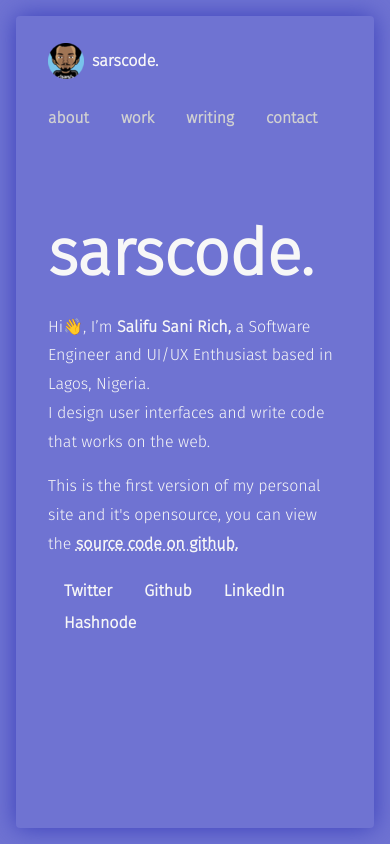
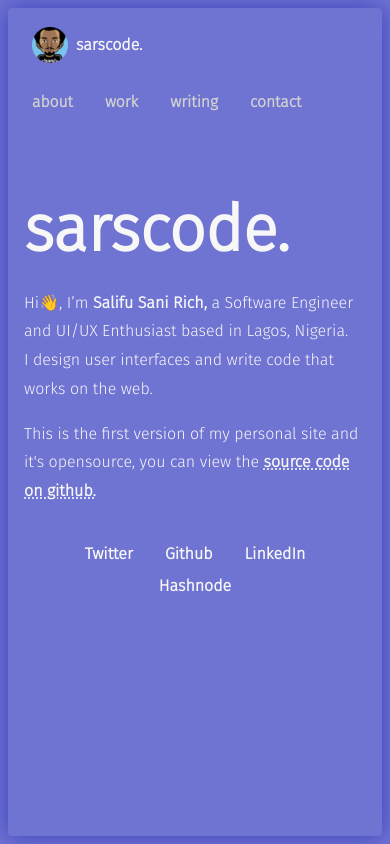
Before and after one commit to sarscode/sarscode.github.io, a React (Create React App) app: page / in a window 390 px wide. Built offline with nearby package versions, Linux system fonts and the light colour scheme.

Commit message:
fix(mobile): adjust spacing on mobile screen

```diff
--- a/src/styles/_base.scss
+++ b/src/styles/_base.scss
@@ -3,6 +3,9 @@ html {
   height: 100vh;
   width: 100vw;
   padding: 1rem;
+  @include mobile($breakpoint-sm) {
+    padding: 0.5rem;
+  }
 }
 
 * {
@@ -52,6 +55,9 @@ p {
 main {
   padding: 1rem;
   margin: 2rem auto;
+  @include mobile($breakpoint-sm) {
+    padding: 0.5rem;
+  }
 }
 
 input {
@@ -83,12 +89,18 @@ hr {
 
 ::-webkit-scrollbar {
   width: 4px;
+  @include mobile($breakpoint-sm) {
+    width: 2px;
+  }
 }
 
 ::-webkit-scrollbar-track {
   border-radius: 4px;
   background: lighten($purple, 10%);
   width: 4px;
+  @include mobile($breakpoint-sm) {
+    width: 2px;
+  }
 }
 
 ::-webkit-scrollbar-thumb {
@@ -96,6 +108,5 @@ hr {
   border-radius: 4px;
   &:hover {
     background: $white;
-    width: 10px;
   }
 }
--- a/src/styles/_components.scss
+++ b/src/styles/_components.scss
@@ -55,6 +55,10 @@
   display: flex;
   flex-wrap: wrap;
   padding-left: 0;
+  margin-top: 2rem;
+  @include mobile($breakpoint-sm) {
+    justify-content: center;
+  }
   &__link {
     text-decoration: none;
     padding: 0.7rem 1rem;
@@ -73,4 +77,7 @@
   // Styling scrollbars for moz
   scrollbar-color: darken($white, 10%) lighten($purple, 10%);
   scrollbar-width: thin;
+  @include mobile($breakpoint-sm) {
+    padding: 0.5rem;
+  }
 }
--- a/src/styles/_layout.scss
+++ b/src/styles/_layout.scss
@@ -14,6 +14,9 @@
   max-width: 900px;
   border-radius: 4px;
   box-shadow: 0 0 10px darken($purple, 15%);
+  @include mobile($breakpoint-sm) {
+    padding: 1rem;
+  }
   &__title {
     color: darken($purple, 50%);
   }
--- a/src/styles/_utils.scss
+++ b/src/styles/_utils.scss
@@ -28,3 +28,12 @@
     outline: none;
   }
 }
+
+// ----------------------------------------
+// mixins
+// ----------------------------------------
+@mixin mobile($breakpoint) {
+  @media only screen and (max-width: $breakpoint) {
+    @content;
+  }
+}
--- a/src/styles/_variables.scss
+++ b/src/styles/_variables.scss
@@ -10,8 +10,8 @@ $white: #f7f7f7;
 // ---------------------------------------
 // Typography
 // ---------------------------------------
-$base-font-family: 'Fira Sans', -apple-system, BlinkMacSystemFont, 'Segoe UI',
-  'Roboto', 'Oxygen', 'Ubuntu', 'Cantarell', 'Droid Sans', 'Helvetica Neue',
+$base-font-family: "Fira Sans", -apple-system, BlinkMacSystemFont, "Segoe UI",
+  "Roboto", "Oxygen", "Ubuntu", "Cantarell", "Droid Sans", "Helvetica Neue",
   sans-serif;
 
 // ---------------------------------------
@@ -20,5 +20,6 @@ $base-font-family: 'Fira Sans', -apple-system, BlinkMacSystemFont, 'Segoe UI',
 $border-radius: 4px;
 
 // ---------------------------------------
-// Components
+// Breakpoints
 // ---------------------------------------
+$breakpoint-sm: 600px;
```
